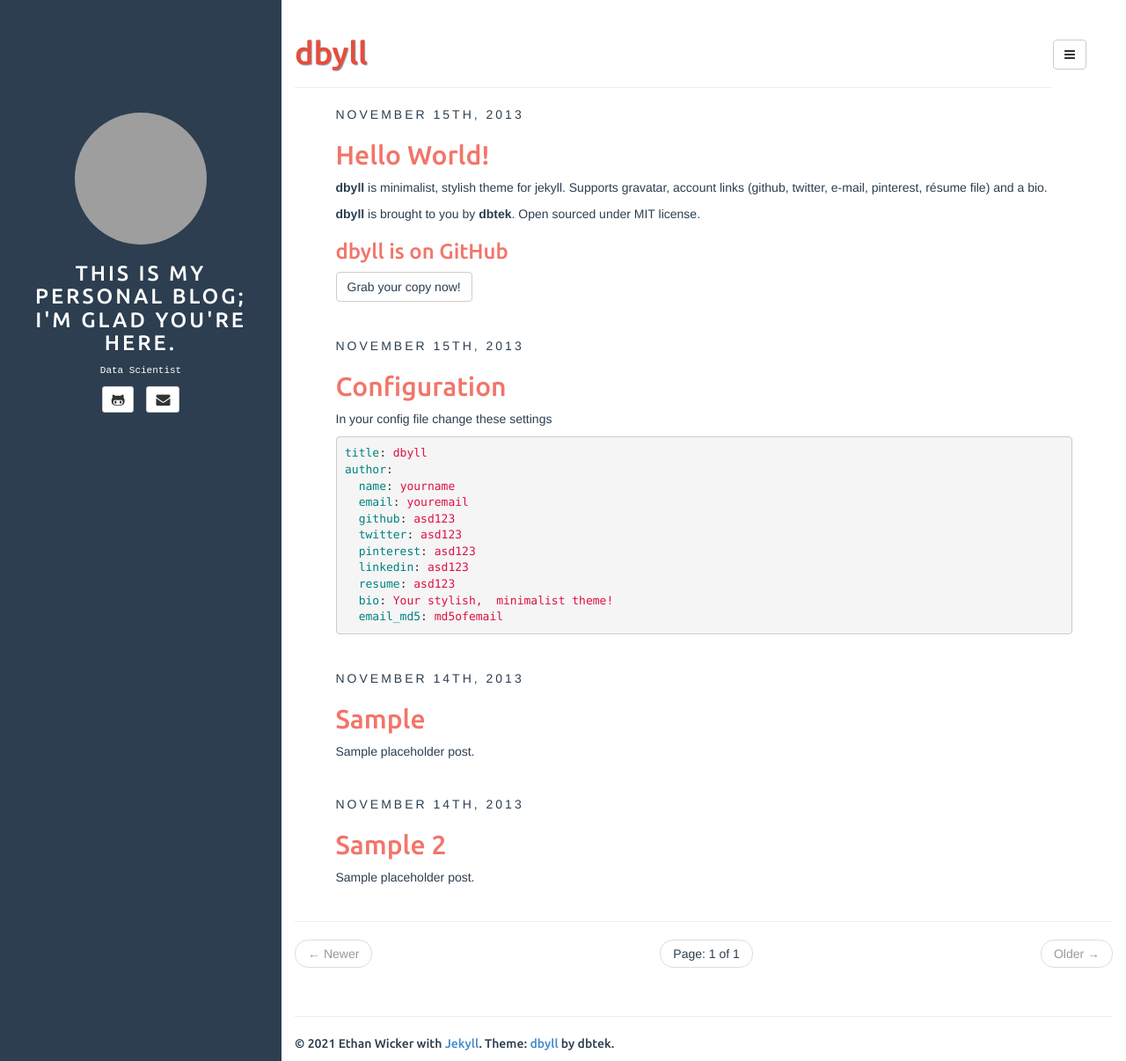
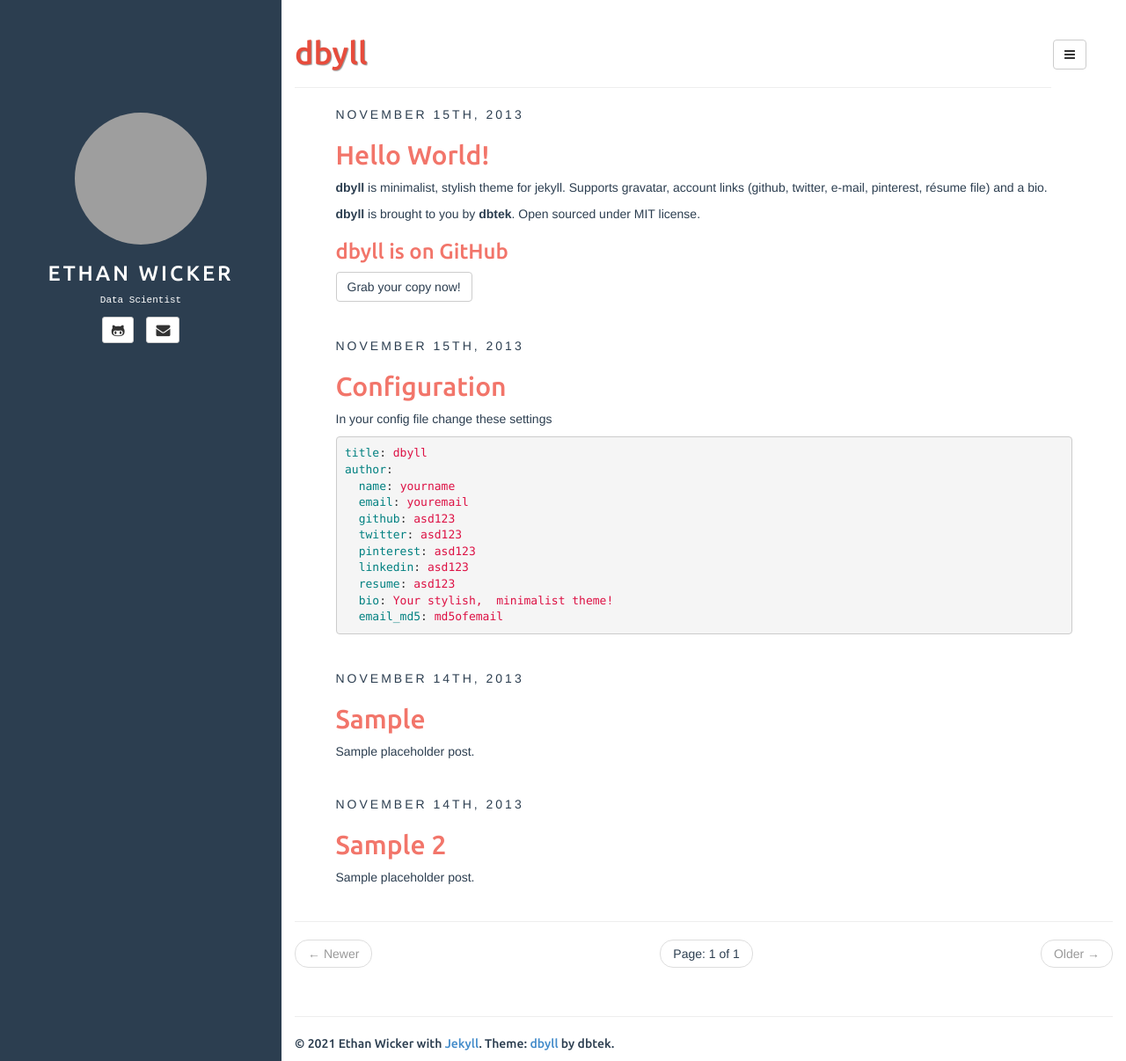
Before and after one commit to ethanwicker/ethanwicker.github.io, a Jekyll site: the page built from index.html, in a window 1280 px wide and 1206 px high. Shown: the whole window at 88% size. Built offline with Jekyll 4.4.1, drawn with Linux system fonts in a browser that asks for light colours; the list of posts is cut into pages by our own code; grey boxes are pictures that could not be loaded.

Commit message:
Updating _config.yml

```diff
--- a/_config.yml
+++ b/_config.yml
@@ -7,7 +7,7 @@
 markdown: kramdown
 disqus: dbyll
 google_analytics: dbyll
-title: This is my personal blog; I'm glad you're here.
+title: Ethan Wicker
 
 defaults:
   -
```
